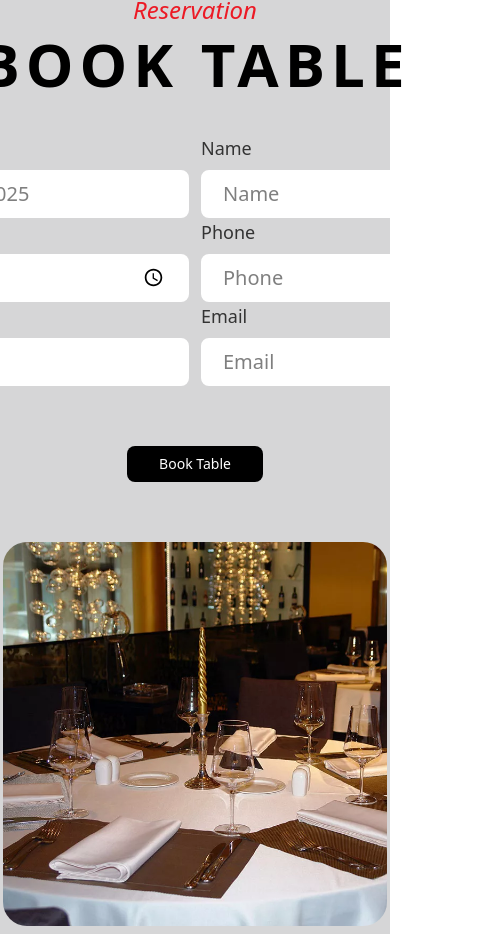
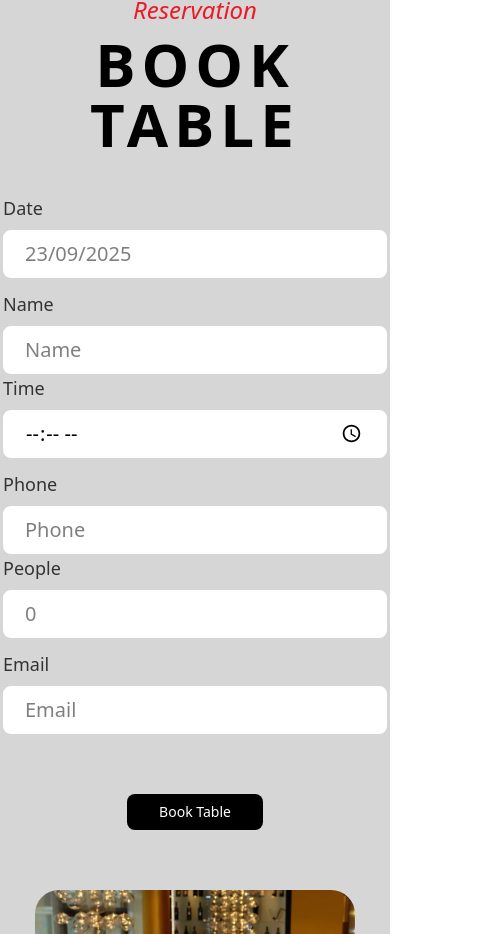
Before and after one commit to SindhuR7/Resturent-Template, a React (Vite) app in the folder Pato Place/: page / in a window 390 px wide. Shown: the part 6856-7790 px from the top of the page, 489 px wide, since content can reach past the window. Built offline with nearby package versions, Linux system fonts and the light colour scheme.

Commit message:
Reservation

```diff
--- a/Pato Place/src/components/Reservation.jsx
+++ b/Pato Place/src/components/Reservation.jsx
@@ -1,6 +1,5 @@
 import React from 'react'
 import image from '../assets/booking-01.jpg'
-import { MdOutlineArrowRightAlt } from "react-icons/md";
 
 const Reservation = () => {
   return (
@@ -9,41 +8,41 @@ const Reservation = () => {
             <div className="flex flex-col items-center justify-center">
                 <div className='font-["Courgette",cursive] italic text-2xl text-[#ec1a25] md:text-3xl'>Reservation</div>
                 <div className="font-['Poppins', sans-serif] text-6xl text-center font-bold tracking-widest mt-2 mb-10">BOOK TABLE</div>
-                <div className='flex justify-between items-center gap-3'>
+                <div className='flex flex-col justify-between items-center gap-3 md:flex-row'>
                     <div className='flex flex-col'>
                         <label  className='text-lg text-[#333333] mb-2' htmlFor="Date">Date </label>
-                             <input className='w-2xs rounded-lg border-2 border-white shadow-amber-50 px-5 py-2 text-xl bg-white outline-[#ec1a25] focus:border-[#ec1a25]' type="number" placeholder='23/09/2025'/>
+                             <input className='w-sm rounded-lg border-2 border-white shadow-amber-50 px-5 py-2 text-xl bg-white outline-[#ec1a25] focus:border-[#ec1a25] md:w-2xs' type="number" placeholder='23/09/2025'/>
                     </div>
                      <div className='flex flex-col'>
                         <label  className='text-lg text-[#333333] mb-2' htmlFor="Date">Name </label>
-                             <input className='w-2xs rounded-lg border-2 border-white shadow-amber-50 px-5 py-2 text-xl text-black bg-white outline-[#ec1a25] outline-none focus:border-[#ec1a25]' type="text" placeholder='Name'/>
+                             <input className='w-sm rounded-lg border-2 border-white shadow-amber-50 px-5 py-2 text-xl text-black bg-white outline-[#ec1a25] outline-none focus:border-[#ec1a25] md:w-2xs' type="text" placeholder='Name'/>
                     </div>
                 </div>
-                 <div className='flex justify-between items-center gap-3'>
+                 <div className='flex flex-col justify-between items-center gap-3 md:flex-row'>
                     <div className='flex flex-col'>
                         <label  className='text-lg text-[#333333] mb-2' htmlFor="Date">Time </label>
-                             <input className=' w-2xs rounded-lg border-2 border-white shadow-amber-50 px-5 py-2 text-xl bg-white outline-none outline-[#ec1a25] focus:border-[#ec1a25]' type="time" />
+                             <input className='w-sm rounded-lg border-2 border-white shadow-amber-50 px-5 py-2 text-xl bg-white outline-none outline-[#ec1a25] focus:border-[#ec1a25] md:w-2xs' type="time" />
                     </div>
                      <div className='flex flex-col'>
                         <label  className='text-lg text-[#333333] mb-2' htmlFor="Date">Phone</label>
-                             <input className='w-2xs rounded-lg border-2 border-white shadow-amber-50 px-5 py-2 text-xl text-black bg-white outline-none outline-[#ec1a25] focus:border-[#ec1a25]' type="text" placeholder='Phone'/>
+                             <input className='w-sm rounded-lg border-2 border-white shadow-amber-50 px-5 py-2 text-xl text-black bg-white outline-none outline-[#ec1a25] focus:border-[#ec1a25] md:w-2xs' type="text" placeholder='Phone'/>
                     </div>
                 </div>
-                 <div className='flex justify-between items-center gap-3'>
+                 <div className='flex flex-col justify-between items-center gap-3 md:flex-row'>
                     <div className='flex flex-col'>
                         <label  className='text-lg text-[#333333] mb-2' htmlFor="Date">People </label>
-                             <input  className='w-2xs rounded-lg border-2 border-white shadow-amber-50 px-5 py-2 text-xl bg-white outline-none outline-[#ec1a25] focus:border-[#ec1a25]' type="number" placeholder='0'/>
+                             <input  className='w-sm rounded-lg border-2 border-white shadow-amber-50 px-5 py-2 text-xl bg-white outline-none outline-[#ec1a25] focus:border-[#ec1a25] md:w-2xs' type="number" placeholder='0'/>
                     </div>
                      <div className='flex flex-col'>
                         <label  className='text-lg text-[#333333] mb-2' htmlFor="Date">Email </label>
-                             <input className='w-2xs rounded-lg border-2 border-white shadow-amber-50 px-5 py-2 text-xl text-black bg-white outline-none outline-[#ec1a25] focus:border-[#ec1a25]' type="email" placeholder='Email'/>
+                             <input className='w-sm rounded-lg border-2 border-white shadow-amber-50 px-5 py-2 text-xl text-black bg-white outline-none outline-[#ec1a25] focus:border-[#ec1a25] md:w-2xs' type="email" placeholder='Email'/>
                     </div>
                 </div>
                 <div className='mt-15'>
                     <button className='bg-black px-8 py-2 text-white text-sm rounded-lg'>Book Table</button>
                 </div>
              </div>
-            <div className="w-sm overflow-hidden rounded-3xl">
+            <div className="w-xs overflow-hidden rounded-3xl md:w-sm">
                 <img className='w-full hover:scale-120 cursor-pointer transition-transform duration-500' src={image} alt="Story" />
             </div>
         </section>
```
